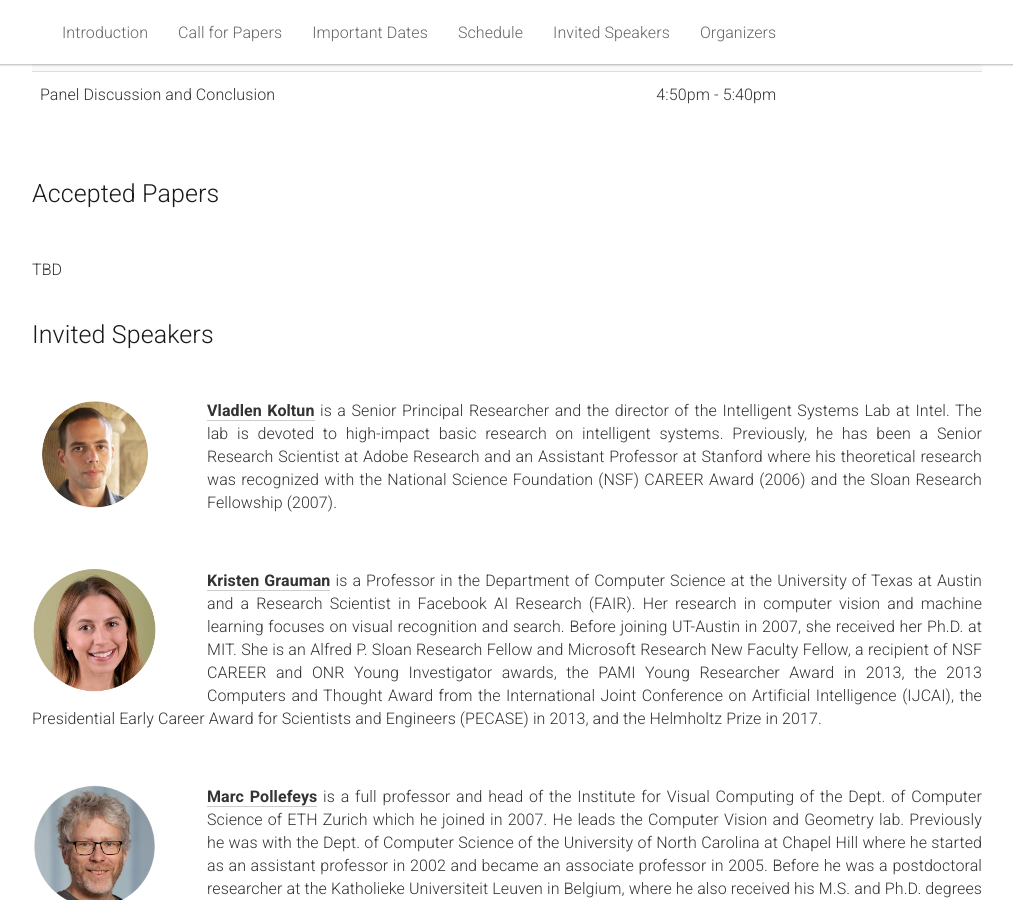
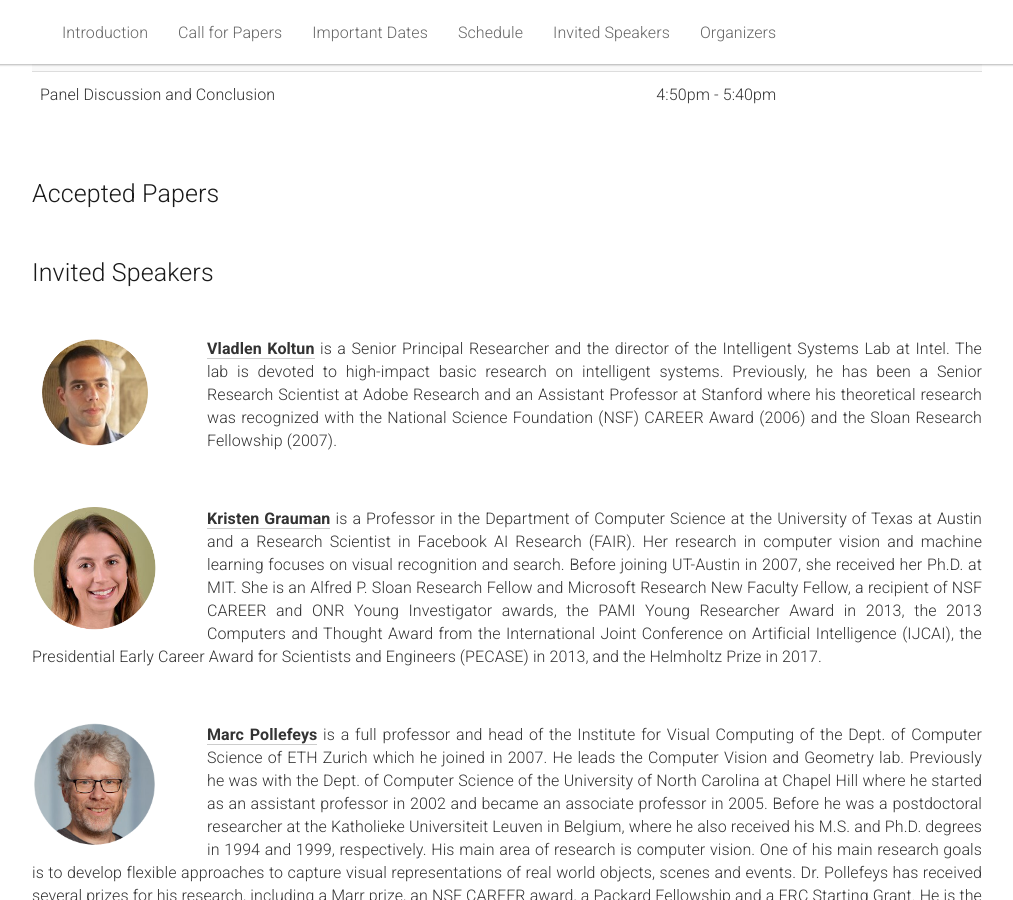
Before and after one commit to gazeworkshop/gazeworkshop.github.io, a Jekyll site: the page built from _pages/home.md, in a window 1280 px wide and 900 px high, scrolled down 2044 px. Shown: the whole window, without its empty margins (133-1146 px from the left). Built offline with Jekyll 4.4.1, drawn with Linux system fonts in a browser that asks for light colours.

Commit message:
Update home.md

```diff
--- a/_pages/home.md
+++ b/_pages/home.md
@@ -73,7 +73,7 @@ The 1st Workshop on Gaze Estimation and Prediction in the Wild (GAZE 2019) at IC
   </div>
 </div><br>
 
-<div class="row" id="dates">
+<div class="row" id="schedule">
   <div class="col-xs-12">
     <h2>Important Dates</h2>
   </div>
@@ -105,7 +105,7 @@ The 1st Workshop on Gaze Estimation and Prediction in the Wild (GAZE 2019) at IC
 </div><br>
 
 
-<div class="row">
+<div class="row" >
   <div class="col-xs-12">
     <h2>Schedule</h2>
   </div>
@@ -187,13 +187,6 @@ The 1st Workshop on Gaze Estimation and Prediction in the Wild (GAZE 2019) at IC
 <div class="row">
   <div class="col-md-12">
     <h2>Accepted Papers</h2>
-  </div>
-</div>
-
-<br>
-<div class="row">
-  <div class="col-md-12">
-  TBD
   </div>
 </div>
 
```
